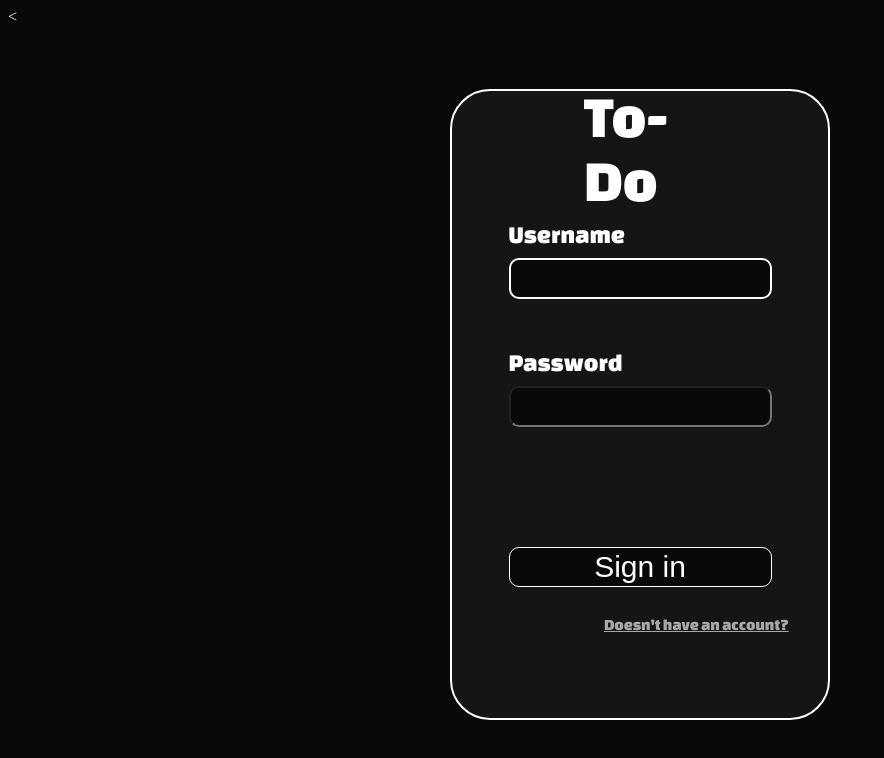
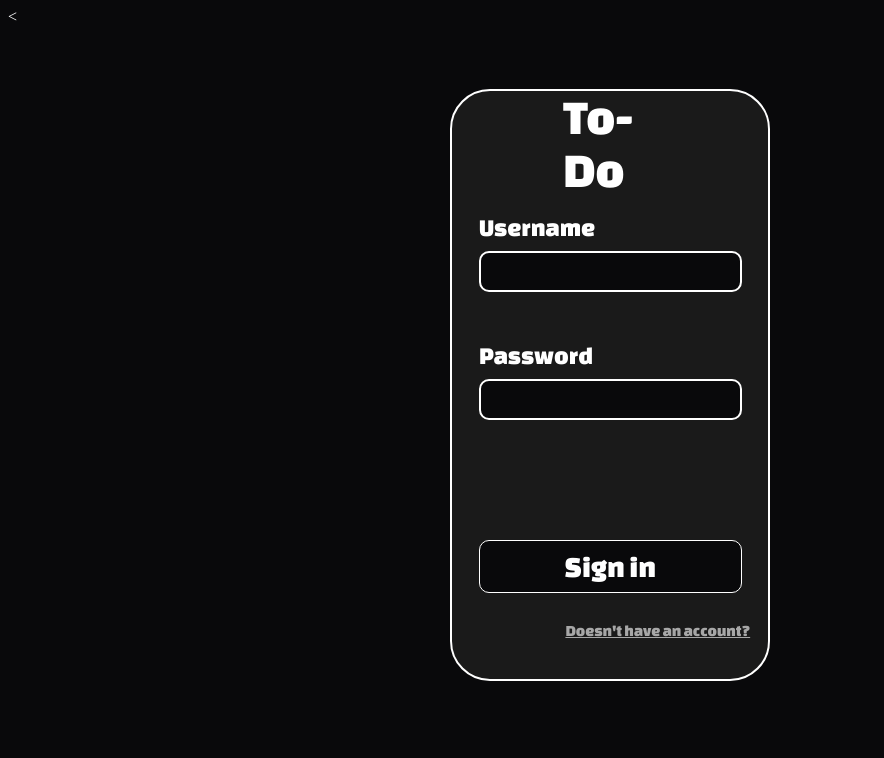
Before and after one commit to MrAlvaroLG/To-Do, a plain HTML site: page Frontend/login.html in a window 1280 px wide. Shown: the whole page, without its empty margins (0-884 px from the left). Drawn offline with Linux system fonts and the light colour scheme.

Commit message:
stuff 3.0

```diff
--- a/Frontend/style/style-login.css
+++ b/Frontend/style/style-login.css
@@ -5,17 +5,18 @@
     margin-top: 5%;
     margin-left: 35%;
     margin-right: 35%;
-    height: 80%;
+    width: 25%;
+    height: 75%;
     border-radius: 40px;
     font-family: "Changa One", sans-serif;
-    background-color: #141516;
+    background-color: #1A1A1A;
     border: 2px solid #ffffff;
 }
 #title{
     display: flex;
     align-items: center;
     justify-content: center;
-    font-size: 60px;
+    font-size: 50px;
     font-family: "Changa One", sans-serif;
     width: 30%;
     height: 15%;
@@ -31,11 +32,13 @@
 }
 
 #alert-user{
+    transition: 0.5s;
     color: red;
     font-size: 15px;
     margin-top: 5px;
 }
 #alert-pass{
+    transition: 0.5s;
     color: red;
     font-size: 15px;
     margin-top: 5px;
@@ -73,9 +76,12 @@
     padding: 5px;
     padding-left: 10px;
     border-radius: 10px;
+    border: 2px solid #ffffff;
 }
 
 #login-button{
+    padding: 10px;
+    font-family: "Changa One", sans-serif;
     display: flex;
     align-items: center;
     justify-content: center;
@@ -84,7 +90,6 @@
     margin: auto;
     margin-top: 120px;
     margin-bottom: 5%;
-    height: 40px;
     width: 100%;
     background-color: #09090B;
     color: #ffffff;
@@ -93,6 +98,7 @@
 }
 
 #login-button:hover{
+    transition: 0.5s;
     background-color: #ffffff;
     color: #09090B;
 }
--- a/Frontend/style/style-register.css
+++ b/Frontend/style/style-register.css
@@ -1,23 +1,24 @@
 .login-card{
+    font-family: "Changa One", sans-serif;
     display: flex;
     flex-direction: column;
     align-items: center;
     margin-top: 5%;
     margin-left: 35%;
     margin-right: 35%;
-    height: 80%;
+    height: 75%;
+    width: 25%;
     border-radius: 40px;
-    font-family: "Changa One", sans-serif;
     background-color: #141516;
     border: 2px solid #ffffff;
 }
 
 #title{
+    font-family: "Changa One", sans-serif;
     display: flex;
     align-items: center;
     justify-content: center;
-    font-size: 60px;
-    font-family: "Changa One", sans-serif;
+    font-size: 50px;
     width: 30%;
     height: 15%;
     margin-top: 2.5%;
@@ -33,11 +34,13 @@
     width: 100%;
 }
 #alert-user{
+    transition: 0.5s;
     color: red;
     font-size: 15px;
     margin-top: 5px;
 }
 #alert-pass{
+    transition: 0.5s;
     color: red;
     font-size: 15px;
     margin-top: 5px;
@@ -80,6 +83,7 @@
     border: 2px solid #ffffff;
 }
 #login-button{
+    font-family: "Changa One", sans-serif;
     display: flex;
     align-items: center;
     justify-content: center;
@@ -97,6 +101,7 @@
 }
 
 #login-button:hover{
+    transition: 0.5s;
     background-color: #ffffff;
     color: #09090B;
 }
```
